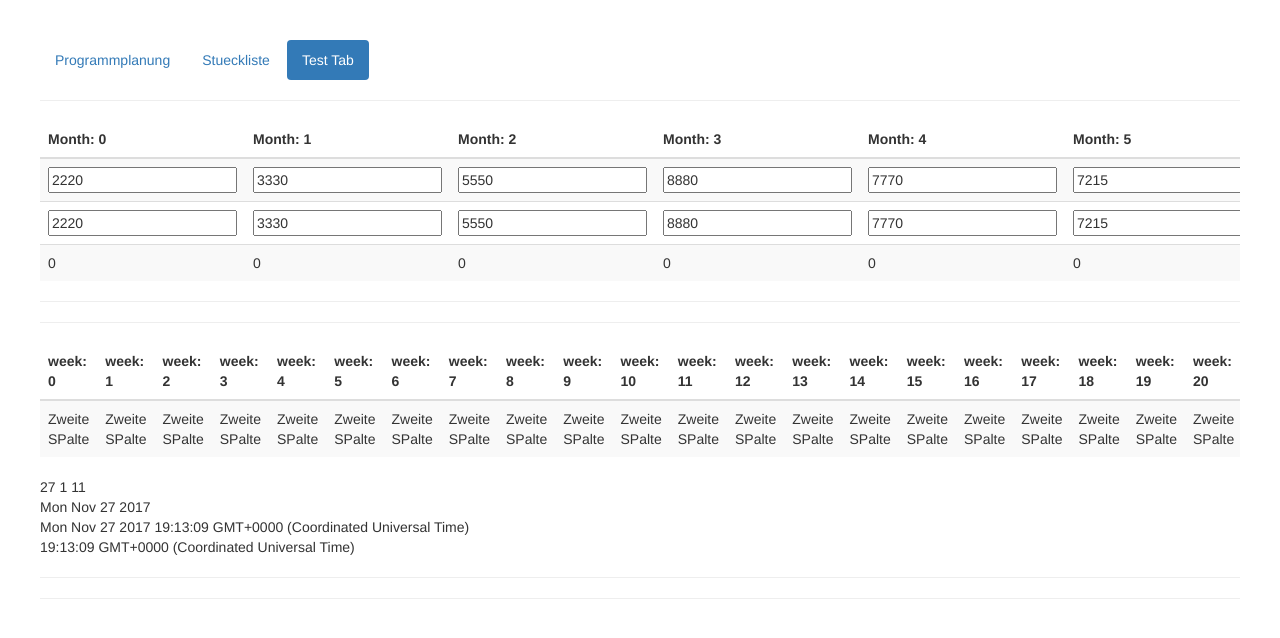
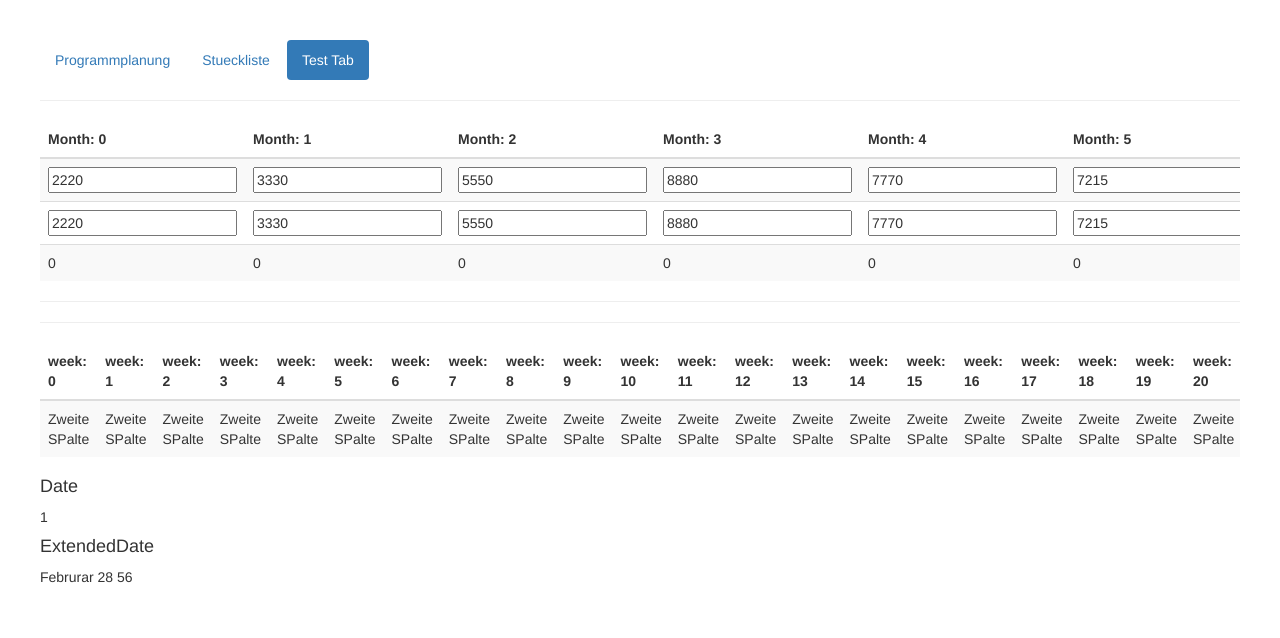
Before and after one commit to steffenwohlers/wi3p, an Angular app: page /testtab in a window 1280 px wide. Shown: the top 638 px of the page. Built offline with nearby package versions, Linux system fonts and the light colour scheme.

Commit message:
extendedDate erstellt und angefangen zu implemntieren

```diff
--- /dev/null
+++ b/src/app/shared/extendedDate.model.ts
@@ -0,0 +1,97 @@
+export class ExtendedDate {
+
+    private date: Date;
+
+    constructor(date: Date) {
+        this.date = date;
+    }
+
+    public getMonthAsString() {
+
+        switch (this.date.getMonth()) {
+            case 0: {
+                return 'Januar';
+            }
+            case 1: {
+                return 'Februrar';
+            }
+            case 2: {
+                return 'März';
+            }
+            case 3: {
+                return 'April';
+            }
+            case 4: {
+                return 'Mai';
+            }
+            case 5: {
+                return 'Dezember';
+            }
+            case 6: {
+                return 'Juni';
+            }
+            case 7: {
+                return 'Juli';
+            }
+            case 8: {
+                return 'August';
+            }
+            case 9: {
+                return 'September';
+            }
+            case 10: {
+                return 'Oktober';
+            }
+            case 11: {
+                return 'November';
+            }
+
+            default:
+                break;
+        }
+    }
+
+    getAnzahlTageImMonat() {
+        let tempDate: Date;
+
+        tempDate = new Date(this.date.getFullYear(), this.date.getMonth() + 1, 0);
+
+        return tempDate.getDate();
+    }
+
+    getAktuellerTagIstArbeitstag() {
+        this.getIstArbeistag(this.date.getDay());
+    }
+
+    private getIstArbeistag(tag: Number) {
+        if (tag === 5 || 6 ) {
+            return false;
+        } else {
+            return true;
+        }
+    }
+
+
+
+    getAnzahlArbeitstageImMonat() {
+        let result = 0;
+        const tempDate: Date = new Date(this.date.getFullYear(), this.date.getMonth(), 1);
+
+        while (tempDate.getDate() <= this.getAnzahlTageImMonat()) {
+            console.log(tempDate);
+            console.log(tempDate.getDay());
+            if (tempDate.getDay() === 5 || 6) {
+                result = result + 1;
+                console.log('Ist Wochentag');
+            } else {
+                console.log('Ist kein Wochentag');
+            }
+            tempDate.setDate(tempDate.getDate() + 1);
+        }
+
+        return result;
+
+    }
+
+
+}
--- a/src/app/shared/fahrrad-teil.service.ts
+++ b/src/app/shared/fahrrad-teil.service.ts
@@ -32,7 +32,7 @@ export class FahrradTeilService {
     this.teile.forEach(
       element => {
         if (element.name === name) {
-          console.log(element);
+          // console.log(element);
           return element;
         }
     });
--- a/src/app/test-tab/test-tab.component.html
+++ b/src/app/test-tab/test-tab.component.html
@@ -44,16 +44,9 @@
     </tbody>
 </table>
 
-
+<h4>Date</h4>
 {{date.getDate()}}
-{{date.getDay()}}
-{{date.getMonth() + 1}}
-<br>
-{{date.toDateString()}}
-<br>
-{{date.toString()}}
-<br>
-{{date.toTimeString()}}
-
-<hr>
-<hr>
+<h4>ExtendedDate</h4>
+{{extendedDate.getMonthAsString()}}
+{{extendedDate.getAnzahlTageImMonat()}}
+{{extendedDate.getAnzahlArbeitstageImMonat()}}
--- a/src/app/test-tab/test-tab.component.ts
+++ b/src/app/test-tab/test-tab.component.ts
@@ -1,6 +1,7 @@
 import { Component, OnInit } from '@angular/core';
 import { Fahrrad } from '../shared/fahrrad.model';
 import { FahrradService } from '../shared/fahrrad.service';
+import { ExtendedDate } from '../shared/extendedDate.model';
 
 @Component({
   selector: 'app-test-tab',
@@ -8,8 +9,11 @@ import { FahrradService } from '../shared/fahrrad.service';
   styles: []
 })
 export class TestTabComponent implements OnInit {
-  date: Date = new Date();
   weeks: number[];
+
+  date: Date = new Date(2017, 1, 1);
+  extendedDate: ExtendedDate = new ExtendedDate(this.date);
+
 
   fahrraeder: Fahrrad[];
   fahrrad: Fahrrad;
```
